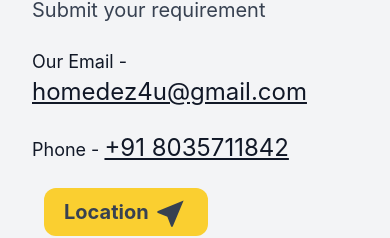
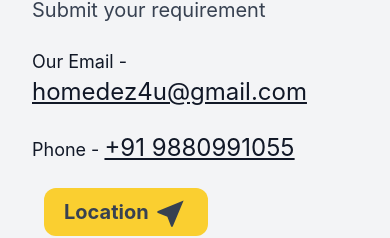
Before and after one commit to startofy-startofy/HomeDez, a React (Create React App) app: page / in a window 390 px wide. Shown: the part 10537-10775 px from the top of the page. Built offline with nearby package versions, Linux system fonts and the light colour scheme; no server answers; the HTML template or start-up script is replaced by a standard one.

Commit message:
Phone number updatw

```diff
--- a/src/pages/Contact.js
+++ b/src/pages/Contact.js
@@ -73,8 +73,8 @@ const Contact = React.forwardRef((props, ref) => {
                 Phone -{" "}
                 <span className="text-2xl">
                   {" "}
-                  <a href="tel:+918035711842" className="underline">
-                    +91 8035711842
+                  <a href="tel:+919880991055" className="underline">
+                  +91 9880991055
                   </a>{" "}
                 </span>{" "}
               </h1>
```
